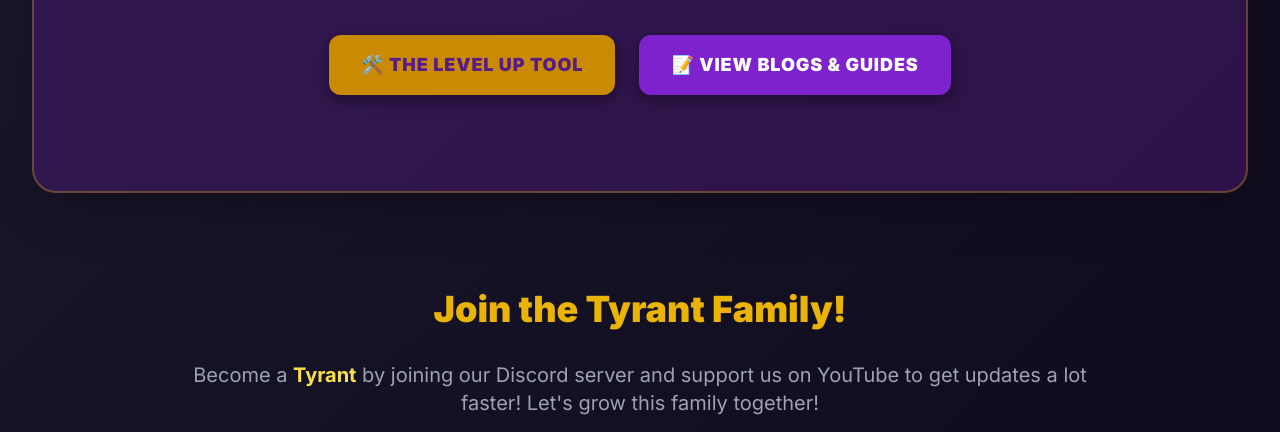
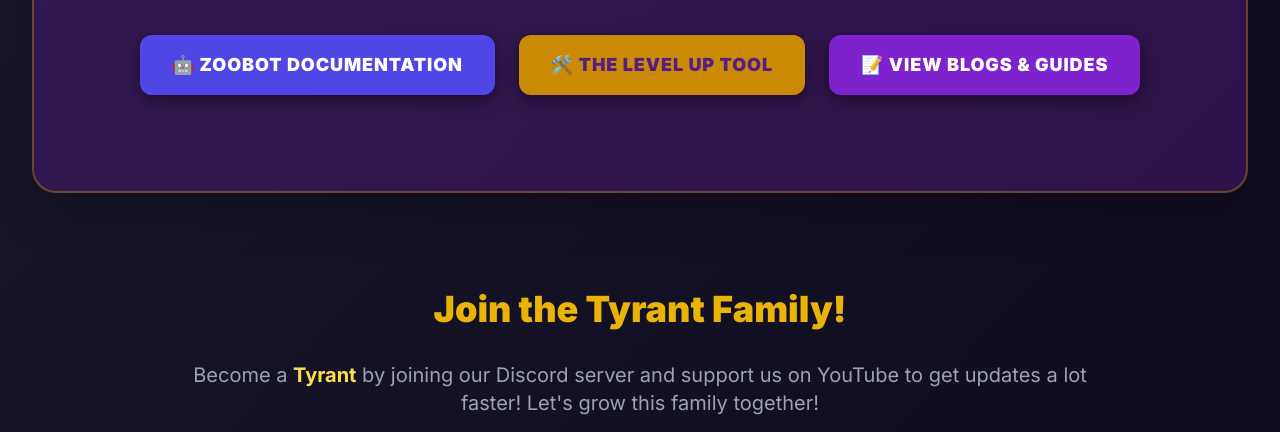
Before and after one commit to TigerMask1/Zooba, a plain HTML site: page index.html in a window 1280 px wide. Shown: the part 668-1100 px from the top of the page. Drawn offline with nearby package versions, Linux system fonts and the light colour scheme.

Commit message:
Add ZooBot Documentation button to index.html

```diff
--- a/index.html
+++ b/index.html
@@ -212,7 +212,11 @@
             </div>
 
             <!-- Call to Action Buttons -->
-            <div class="flex flex-col sm:flex-row justify-center space-y-4 sm:space-y-0 sm:space-x-6">
+                        <div class="flex flex-col sm:flex-row justify-center space-y-4 sm:space-y-0 sm:space-x-6">
+
+                <a href="zoobot.html" class="cta-button bg-indigo-600 hover:bg-indigo-500 text-white font-black py-4 px-8 rounded-xl text-lg uppercase tracking-wider">
+                    🤖 ZooBot Documentation
+                </a>
 
                 <a href="lvl_tool.html" class="cta-button bg-yellow-600 hover:bg-yellow-500 text-purple-900 font-black py-4 px-8 rounded-xl text-lg uppercase tracking-wider">
                     🛠️ The Level Up Tool
@@ -222,6 +226,7 @@
                     📝 View Blogs & Guides
                 </a>
             </div>
+
         </section>
 
         <!-- Community Section -->
```
